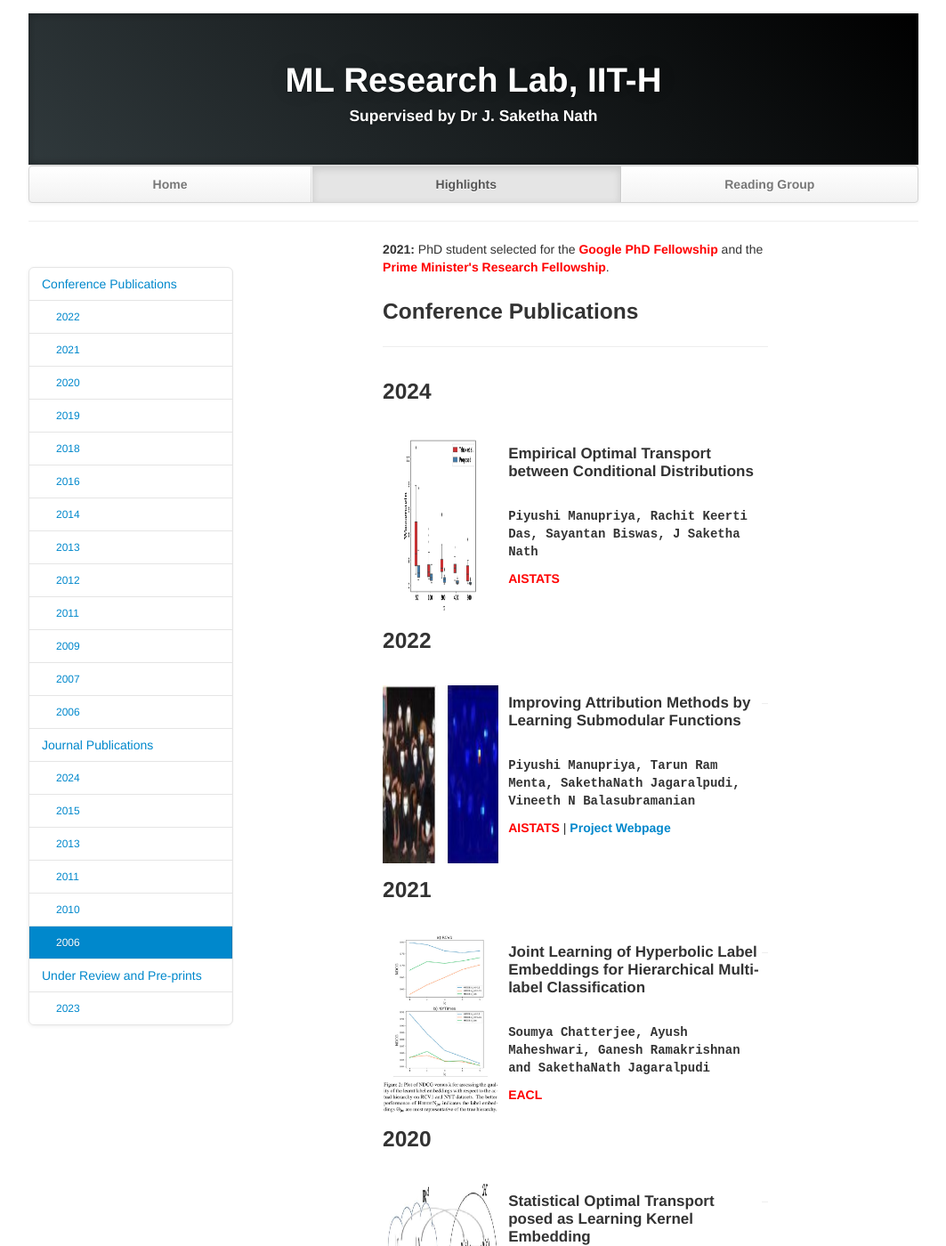
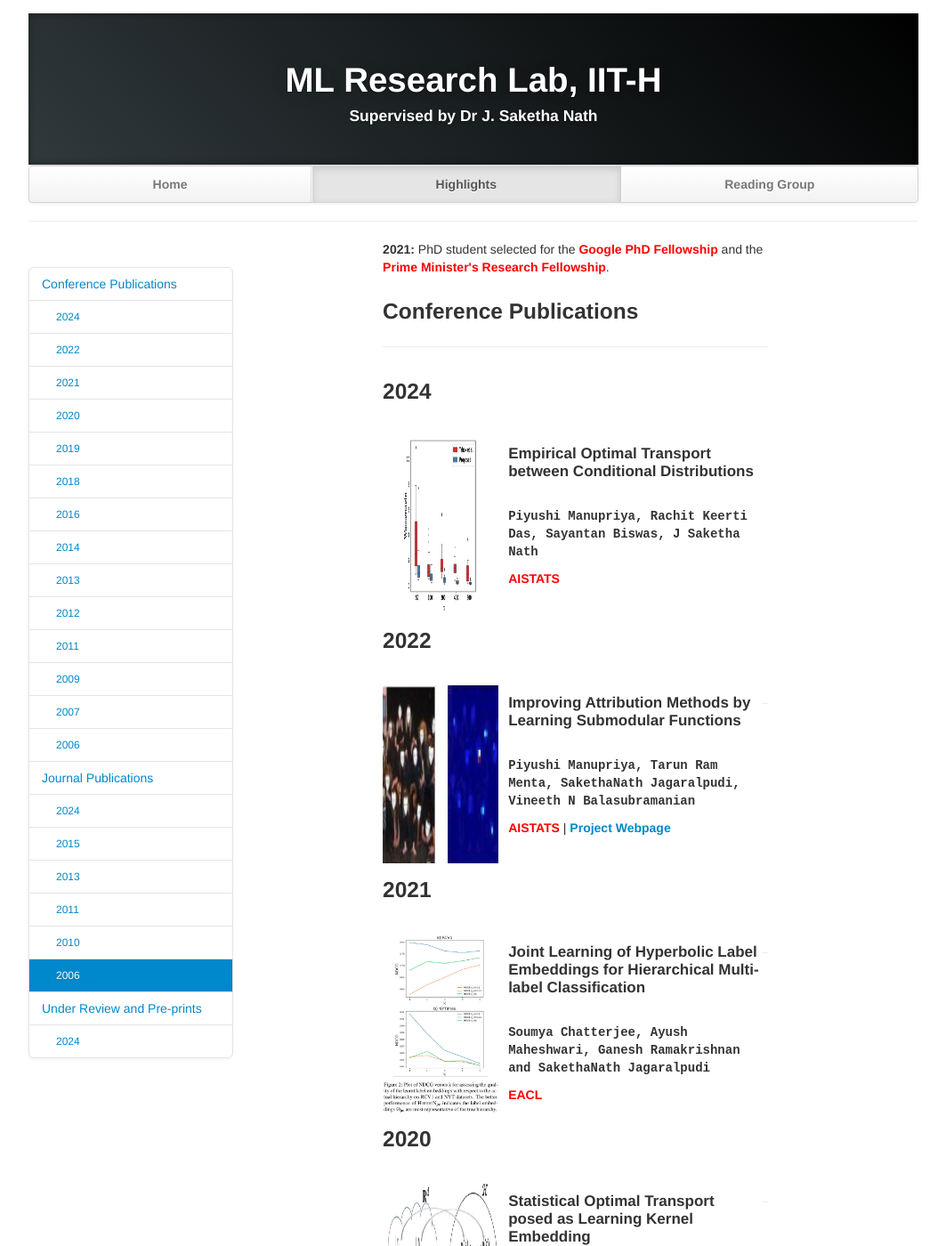
Before and after one commit to atmlr-lab/atmlr-lab.github.io, a Jekyll site: the page built from highlights.md, in a window 1280 px wide and 1400 px high. Shown: the whole window at 89% size, without its empty margins (108-1171 px from the left). Built offline with Jekyll 4.4.1, drawn with Linux system fonts in a browser that asks for light colours.

Commit message:
corrected the 2024 link to conf, journal

```diff
--- a/highlights.md
+++ b/highlights.md
@@ -7,6 +7,7 @@ layout: default
   <div class="span3 bs-docs-sidebar" id="navparent">
   <ul class="nav nav-list bs-docs-sidenav" data-spy="affix" data-offset-top="200" data-offset-bottom="260">
    <li><a href="#published">Conference Publications</a></li>
+   <li><a class="subhead" href="#2024_c"> 2024 </a></li>
 	<li><a class="subhead" href="#2022_c"> 2022 </a></li>
 	<li><a class="subhead" href="#2021_c"> 2021 </a></li>
    <li><a class="subhead" href="#2020_c"> 2020 </a></li>
@@ -28,7 +29,7 @@ layout: default
    <li><a class="subhead" href="#2010"> 2010 </a></li>
    <li><a class="subhead" href="#2006"> 2006 </a></li>
    <li><a href="#inreview"> Under Review and Pre-prints</a></li>
-   <li><a class="subhead" href="#2023_r"> 2023 </a></li>
+   <li><a class="subhead" href="#2024_r"> 2024 </a></li>
     </ul>
     </div>
     <div class="span8 offset1">
@@ -45,7 +46,7 @@ layout: default
       <div class="page-header">
          <h3>Conference Publications</h3>
       </div>
-	<section id="2024">
+	<section id="2024_c">
          <h3>2024</h3>
          <br/>
          <div class="row-fluid">
```
